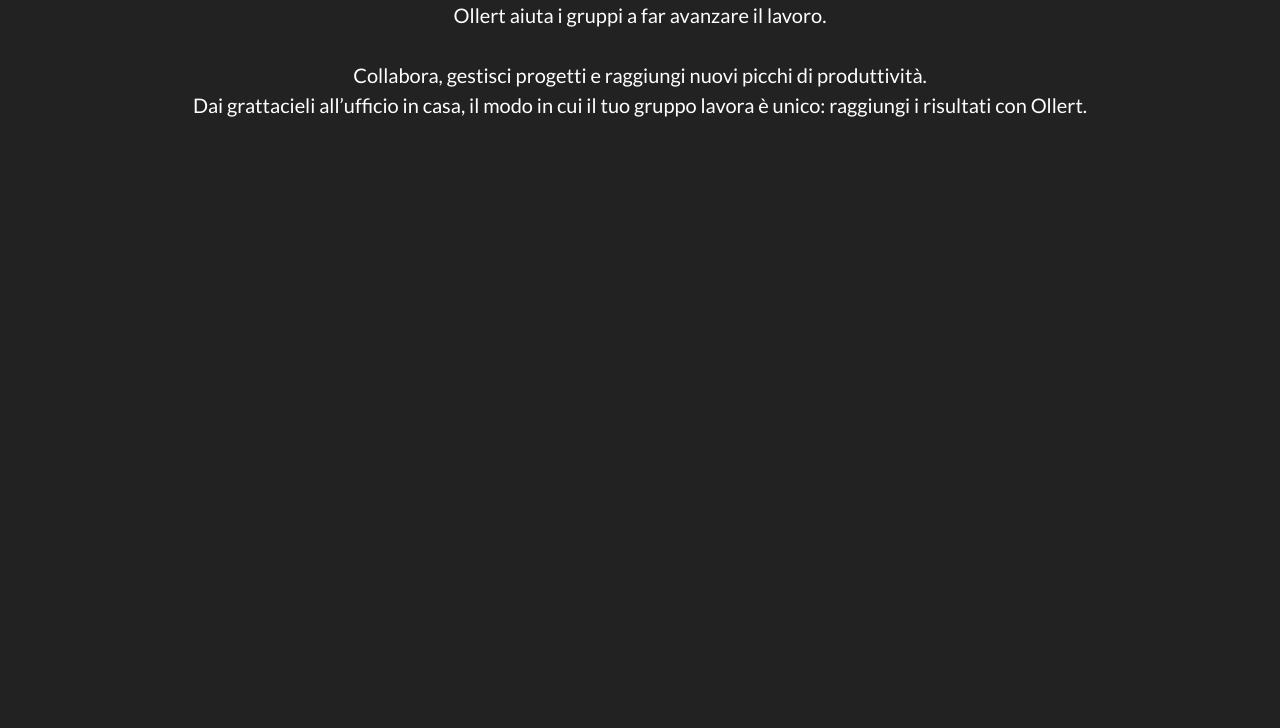
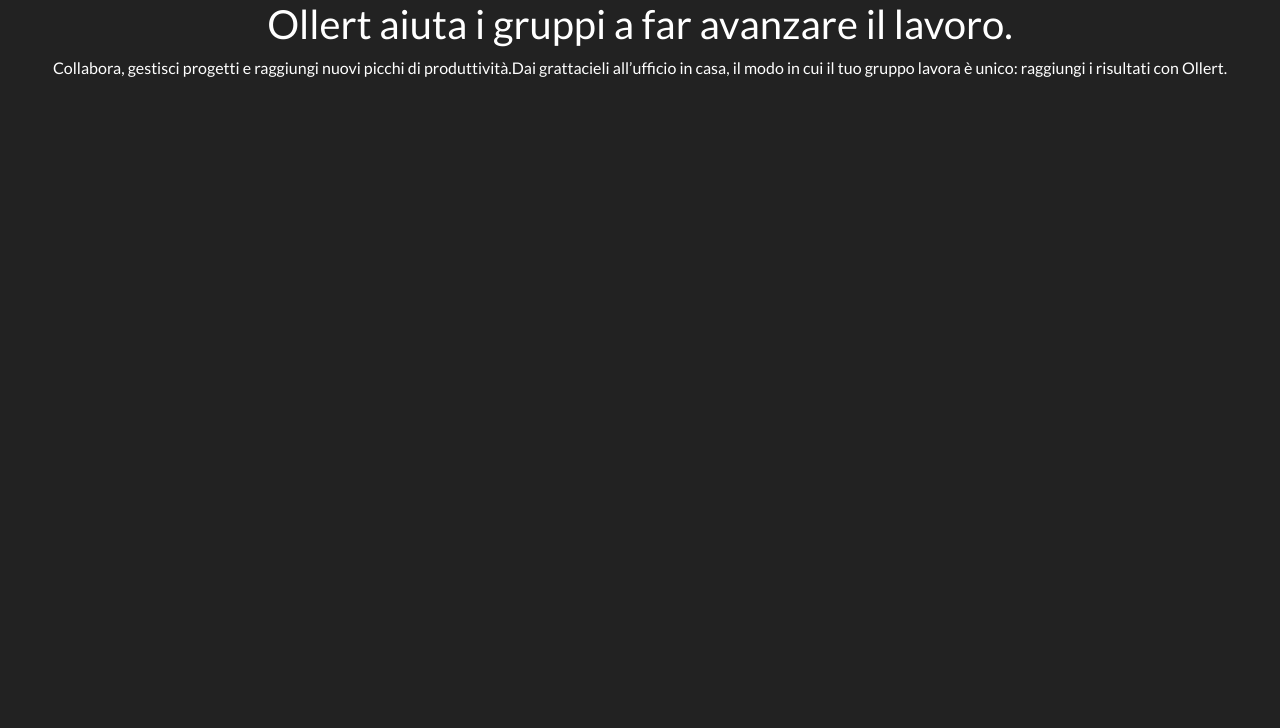
Before and after one commit to AndreaTerenz/Ollert, a Django app: page / in a window 1280 px wide. Shown: the part 72-800 px from the top of the page. Run offline with Django 3.2, Linux system fonts and the light colour scheme; style sheets or scripts are compiled from the project's sources; some libraries are stand-ins or nearby versions.

Commit message:
cosine minori

```diff
--- a/website/static/styles/main.scss
+++ b/website/static/styles/main.scss
@@ -13,11 +13,11 @@
 ::-webkit-scrollbar-thumb {
     background: #67a3ff;
     border-radius: 10px;
-}
 
-/* Handle on hover */
-::-webkit-scrollbar-thumb:hover {
-    background: #366cba;
+    /* Handle on hover */
+    &:hover {
+        background: #366cba;
+    }
 }
 
 .nav-item {
--- a/website/static/templates/homepage.html
+++ b/website/static/templates/homepage.html
@@ -2,15 +2,11 @@
 {% load static %}
 
 {% block content %}
-    <figure class="text-center">
-        <blockquote class="blockquote">
-            <p class="mb-0">Ollert aiuta i gruppi a far avanzare il lavoro.</p>
+    <div class="text-center align-middle">
+        <h2>Ollert aiuta i gruppi a far avanzare il lavoro.</h2>
+            <p class="mb-0">Collabora, gestisci progetti e raggiungi nuovi picchi di produttività.Dai grattacieli
+                all’ufficio in casa, il modo in cui il tuo gruppo lavora è unico: raggiungi
+                i risultati con Ollert.</p>
             <br>
-            <p class="mb-0">Collabora, gestisci progetti e raggiungi nuovi picchi di produttività. </p>
-            <p class="mb-0">Dai grattacieli all’ufficio in casa, il modo in cui il tuo gruppo lavora è unico: raggiungi
-                i risultati
-                con Ollert.</p>
-            <br>
-        </blockquote>
-    </figure>
+    </div>
 {% endblock %}
--- a/website/static/templates/index.html
+++ b/website/static/templates/index.html
@@ -58,7 +58,7 @@
 <body>
 {% include 'messages.html' %}
 
-<div class="container-fluid" id="mainContent">
+<div class="container-fluid" id="mainContent" style="height: 90vh">
     {% block content %}
     {% endblock %}
 </div>
--- a/website/utils.py
+++ b/website/utils.py
@@ -29,7 +29,10 @@
 def get_user_boards(user):
     boards = []
     for b in Board.objects.filter(user=user):
-        boards.append(b.name)
+        boards.append({
+            "name": b.name,
+            "favorite": b.favorite
+        })
     return boards
 
 
```
Also changed, not shown: website/static/templates/profile/profile-boards-list.html (+6 -2 lines).
